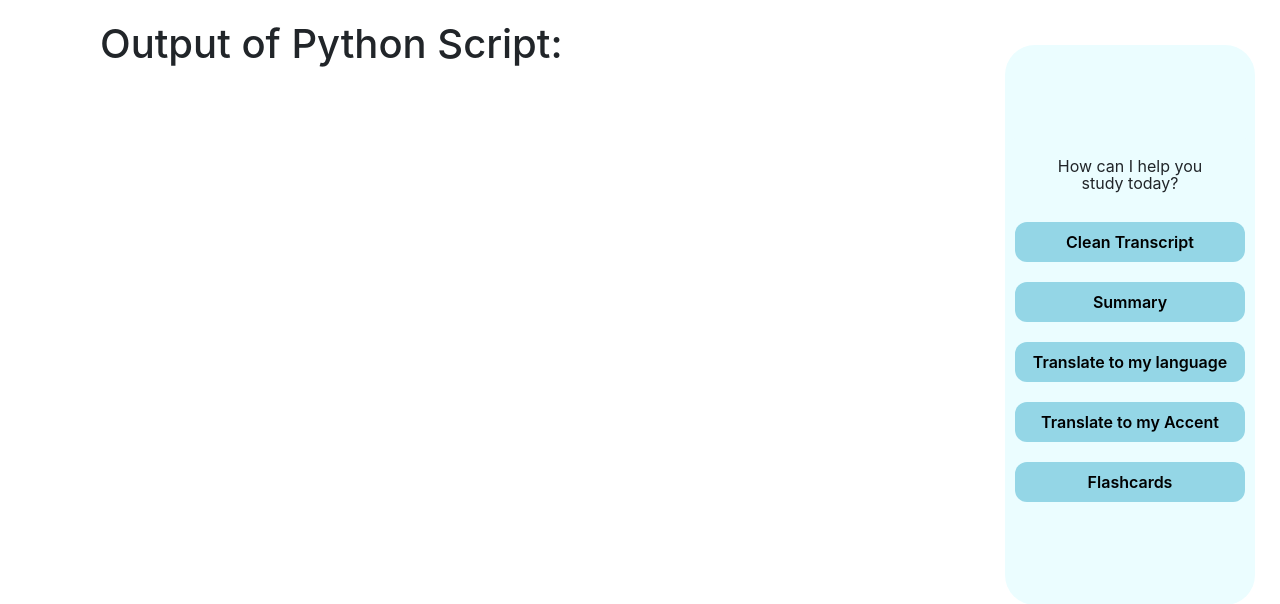
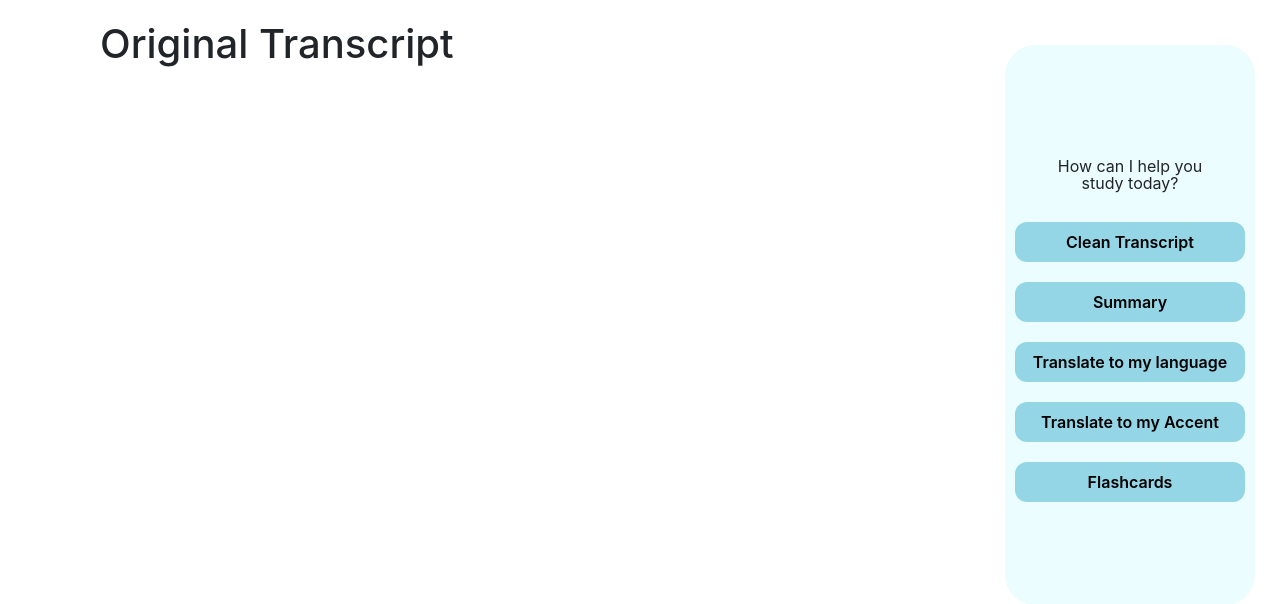
Before and after one commit to lulu-yunze/Perch-GenAIGenesis2024, a Flask app: page /show_output in a window 1280 px wide. Shown: the part 76-680 px from the top of the page. Run offline with Flask 3, Linux system fonts and the light colour scheme; some libraries are stand-ins or nearby versions.

Commit message:
changing into paragraph form

```diff
--- a/Perch/templates/output.html
+++ b/Perch/templates/output.html
@@ -5,7 +5,7 @@
     <title>Output</title>
 </head>
 <body>
-    <h1>Output of Python Script:</h1>
-    <pre>{{ output }}</pre>
+    <h1>Original Transcript</h1>
+    <p>{{ output }}</p>
 </body>
 {% endblock %}
```
